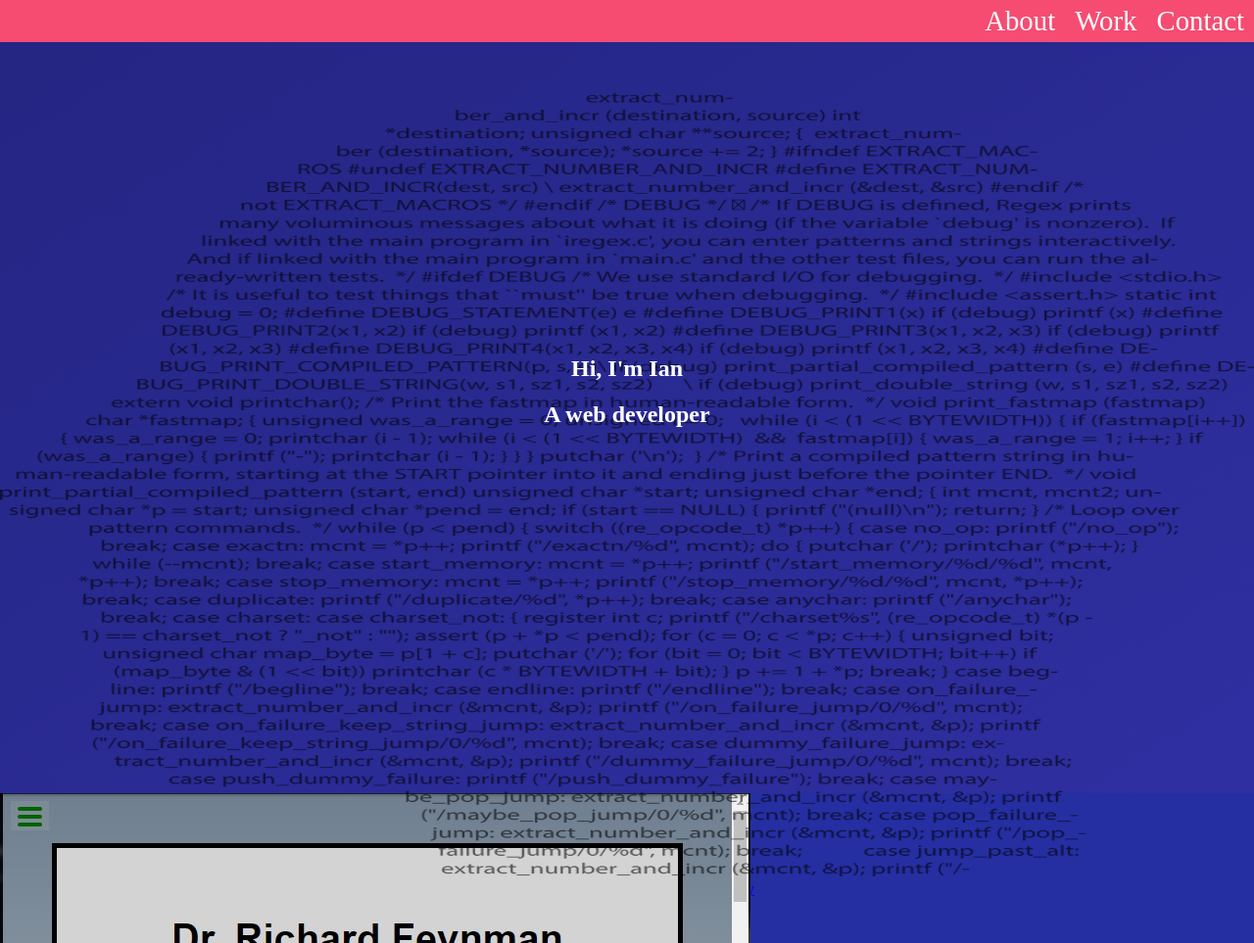
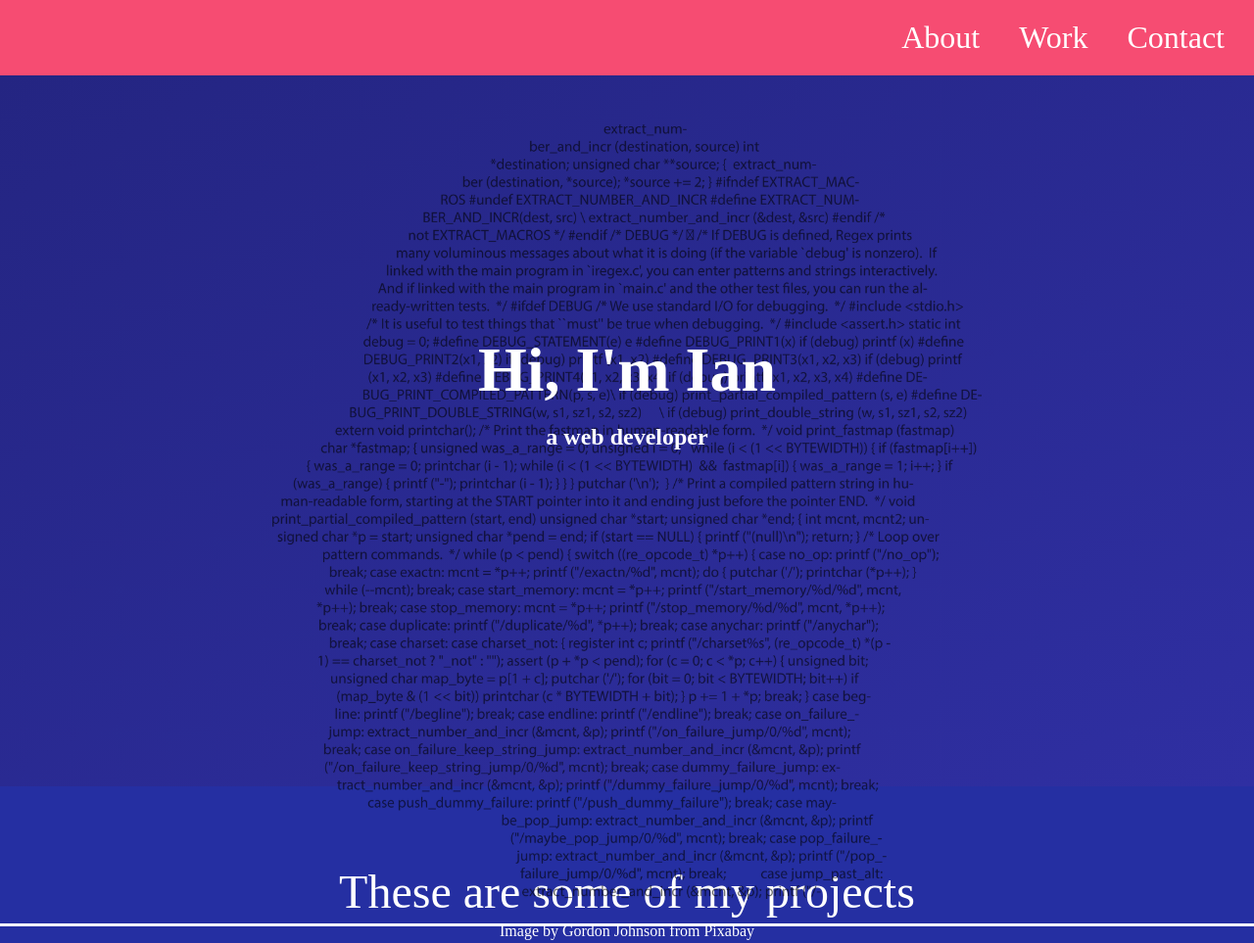
Before and after one commit to IanHDev/fccportfolio2, a plain HTML site: page index.html in a window 1280 px wide. Shown: the top 963 px of the page at 98% size. Drawn offline with Linux system fonts and the light colour scheme.

Commit message:
working on a grid layout for projects

```diff
--- a/index.html
+++ b/index.html
@@ -30,15 +30,16 @@ You can build your project by forking this CodePen pen. Or you can use this CDN
 
 <!-- Navigation Section: Dynamic navbar that sticks to the top of the page. -->
 
-<nav id="nav-wrap">
+<div id="parent">
   <nav id="navbar">
-    <!-- <ul id="navbar-links"> -->
+    <ul>
       <li class="navbar-links"><a href="#welcome-section">About</a></li>
       <li class="navbar-links"><a href="#projects">Work</a></li>
       <li class="navbar-links"><a href="#profile">Contact</a></li>
     </ul>
   </nav>
-</nav>
+</div>
+
 <!-- Welcome section fills entirety of the viewport upon opening -->
 
 <section id="welcome-section">
@@ -52,7 +53,8 @@ You can build your project by forking this CodePen pen. Or you can use this CDN
 
   <div id="welcome-description">
      <h1>Hi, I'm Ian</h1>
-     <h2>A web developer</h2>
+     <br>
+     <h2>a web developer</h2>
   </div>
 
 
@@ -61,7 +63,9 @@ You can build your project by forking this CodePen pen. Or you can use this CDN
 </section>
 
 <!-- Project section: A snapshot of completed projects will be displayed, with a description of each below. Each project will have link to the codepen.io website where it is being hosted. -->
-
+  <div id="project-header">
+    These are some of my projects
+  </div>
 <section id="projects">
 
   <div class="project-tile">
--- a/style.css
+++ b/style.css
@@ -2,87 +2,65 @@ html,
 body {
   background-color: #252fa2;
   color: white;
-  height:100%;
-  width: 100%;
+}
 
+/* Clear formatting for all elements*/
+
+* {
+  box-sizing: border-box;
+  margin: 0;
+  padding: 0;
+}
+
+/* Remove formatting from links */
+a {
+  color: inherit;
+  text-decoration: none;
 }
 
 body {
   margin: 0;
-  padding: 0;
 }
 
-#nav-wrap {
-  position: fixed;
+#parent {
+  position: sticky;
   top: 0px;
+  left: 0px;
+  margin: auto;
+  width:100%;
+  z-index: 2;
 }
 
-#navbar {
+#navbar ul {
   background-color: #f64c72;
   display: flex;
-  width: 100vw;
   justify-content: flex-end;
-  /* background-color: #f64c72;
-  position: fixed;
-  display:flex;
-  justify-content: flex-end;
-  top: 0;
-  /* align-items: center; */
-  /* Is the align-items: center necessary in the parent container? */
-  /* width: 100%; */
-  /* left:0;
-  right:0;
-  padding:20px; */
-
+  padding: 10px;
 }
 
-ul {
+.navbar-links {
+  padding: 10px 20px;
+  font-size: 2em;
   list-style-type: none;
 }
 
-.navbar-links {
-  display: flex;
-  padding: 5px 10px;
-  font-size: 1.8em;
-  /* text-decoration: none; */
-
+#welcome-section {
+  background-image: linear-gradient(to bottom right, #242582, #2f2fa2);
+  display: block;
+  text-align: center;
+  /* height calculation used to offset the navbar */
+  height: calc(100vh - 74px);
+  /* height: 100vh; */
 }
 
-.navbar-links
-a:link,
-a:visited {
-  text-decoration: none;
-  color: inherit;
-}
-
-
-#welcome-section {
-  background-image: linear-gradient(to bottom right, #242582, #2f2fa2);
-  /* display: block; */
-  /* position: relative; */
-  text-align: center;
-  margin-top: 10px;
-  /* margin-top: 85px; */
-  /* scroll-margin-top: 200rem; */
-  height: 100vh;
-
-
-}
-
-
 #welcome-image {
-  height: 100vh;
-  width: 100vw;
-  position: relative;
-  background-size: cover;
-  background-repeat: no-repeat;
-  margin-top: 85px;
-  /* display: block;
-  margin-left: auto;
-  margin-right: auto;
-  /* size: 100vh;
-  opacity: .1; */
-  /* margin-top: 85px; */
+  max-width: 900px;
+  max-height: 791px;
+  width: auto;
+  height: auto;
+  overflow-x:hidden;
+  overflow-y:hidden;
+  margin-top: 50px;
   opacity: .6;
 }
 
@@ -93,6 +71,36 @@ a:visited {
   transform:translate(-50%, -50%);
 }
 
+h1 {
+  font-size: 4rem;
+}
+
+#welcome-image-credit {
+padding-top: 20px;
+}
+
+#projects {
+  display: grid;
+  padding: 10rem 2rem;
+}
+
+#project-header {
+  font-size: 3rem;
+  display: block;
+  text-align: center;
+  padding-top: 80px;
+  padding-bottom: 5px;
+  border-bottom: 3px solid;
+}
+
+.project-tile {
+
+}
+
+.project-tile-description {
+  background-color: #553d67;
+
+}
 
 
 
@@ -101,5 +109,4 @@ Overlay text on image. */
 
 /* choose a font profile */
 
-/* Still working on getting the image to behave with the header. (Header needs to be on top)
-also, vh seems to give an extra scroll on the side ( and likely the bottom), which is unecessary */
+/* review bem namning standards prior to completing project */
```
